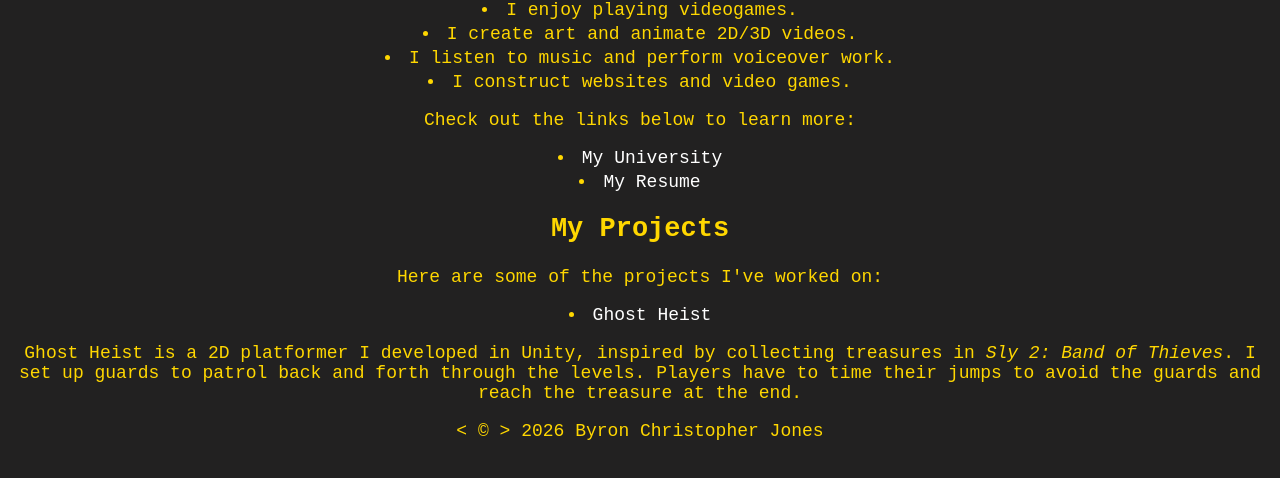
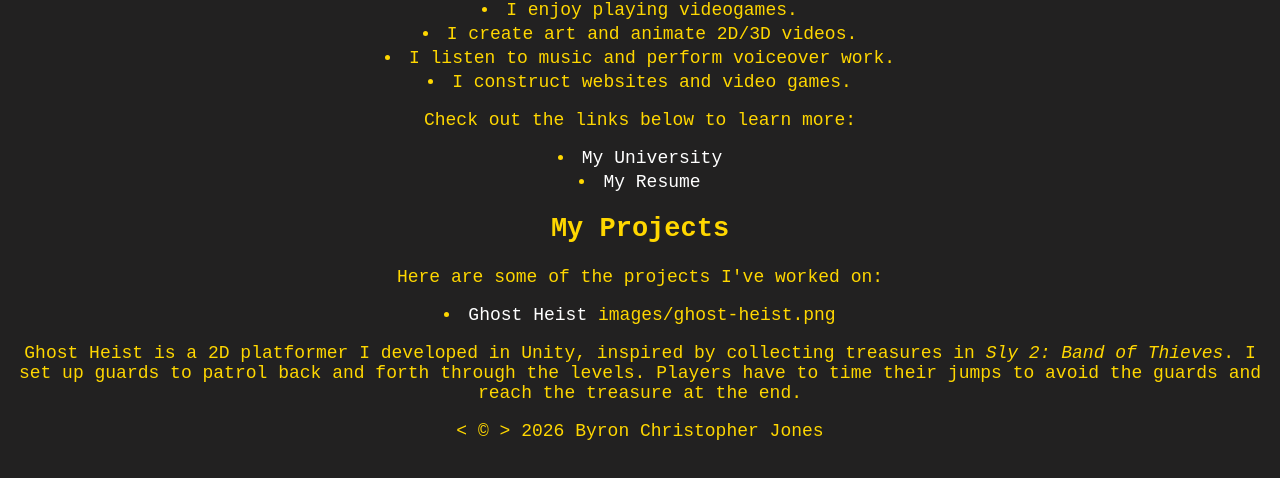
Before and after one commit to BBrumsey/portfolio-website, a plain HTML site: page index.html in a window 1280 px wide. Shown: the part 244-722 px from the top of the page. Drawn offline with Linux system fonts and the light colour scheme.

Commit message:
Update
- Added an image from "Ghost Heist"

```diff
--- a/index.html
+++ b/index.html
@@ -39,6 +39,7 @@
                 <p>Here are some of the projects I've worked on:</p>
                 <ul>
                     <li><a href="https://byron-jones.itch.io/ghost-heist" target="_blank">Ghost Heist</a>
+                    <img><src>images/ghost-heist.png</src>
                     <p>Ghost Heist is a 2D platformer I developed in Unity, inspired by collecting treasures in <em>Sly 2: Band of Thieves</em>. I set up guards to patrol back and forth through the levels. Players have to time their jumps to avoid the guards and reach the treasure at the end.</p>
 </li>
                 </ul>
```
Also changed, not shown: images/ghost-heist.png.png (added).
